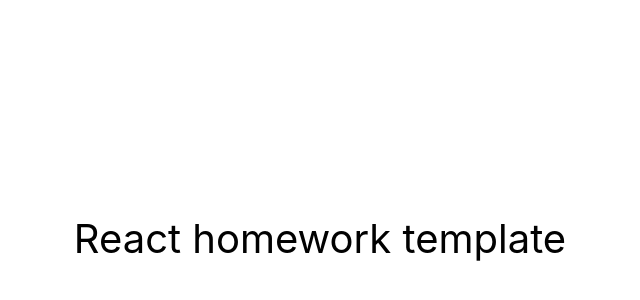
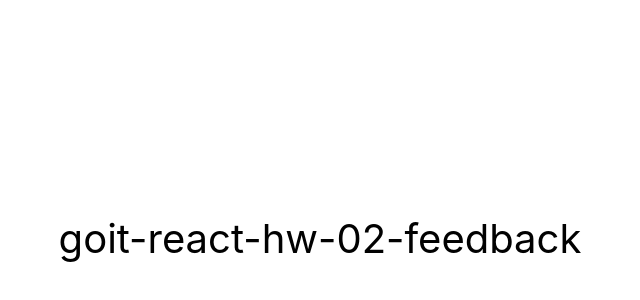
Before and after one commit to EugeneyCh/goit-react-hw-02-feedback, a React (Create React App) app: page / in a window 1280 px wide. Shown: the part 162-462 px from the top of the page, without its empty margins (320-960 px from the left). Built offline with nearby package versions, Linux system fonts and the light colour scheme.

Commit message:
Create_HW2_feedback

```diff
--- a/package.json
+++ b/package.json
@@ -1,8 +1,8 @@
 {
-  "name": "react-homework-template",
+  "name": "goit-react-hw-02-feedback",
   "version": "0.1.0",
-  "private": true,
-  "homepage": "https://goitacademy.github.io/react-homework-template/",
+  "private": false,
+  "homepage": "https://github.com/EugeneyCh/goit-react-hw-02-feedback",
   "dependencies": {
     "@testing-library/jest-dom": "^5.16.3",
     "@testing-library/react": "^12.1.4",
--- a/src/components/App.jsx
+++ b/src/components/App.jsx
@@ -7,10 +7,10 @@ export const App = () => {
         justifyContent: 'center',
         alignItems: 'center',
         fontSize: 40,
-        color: '#010101'
+        color: '#010101',
       }}
     >
-      React homework template
+      goit-react-hw-02-feedback
     </div>
   );
 };
```
